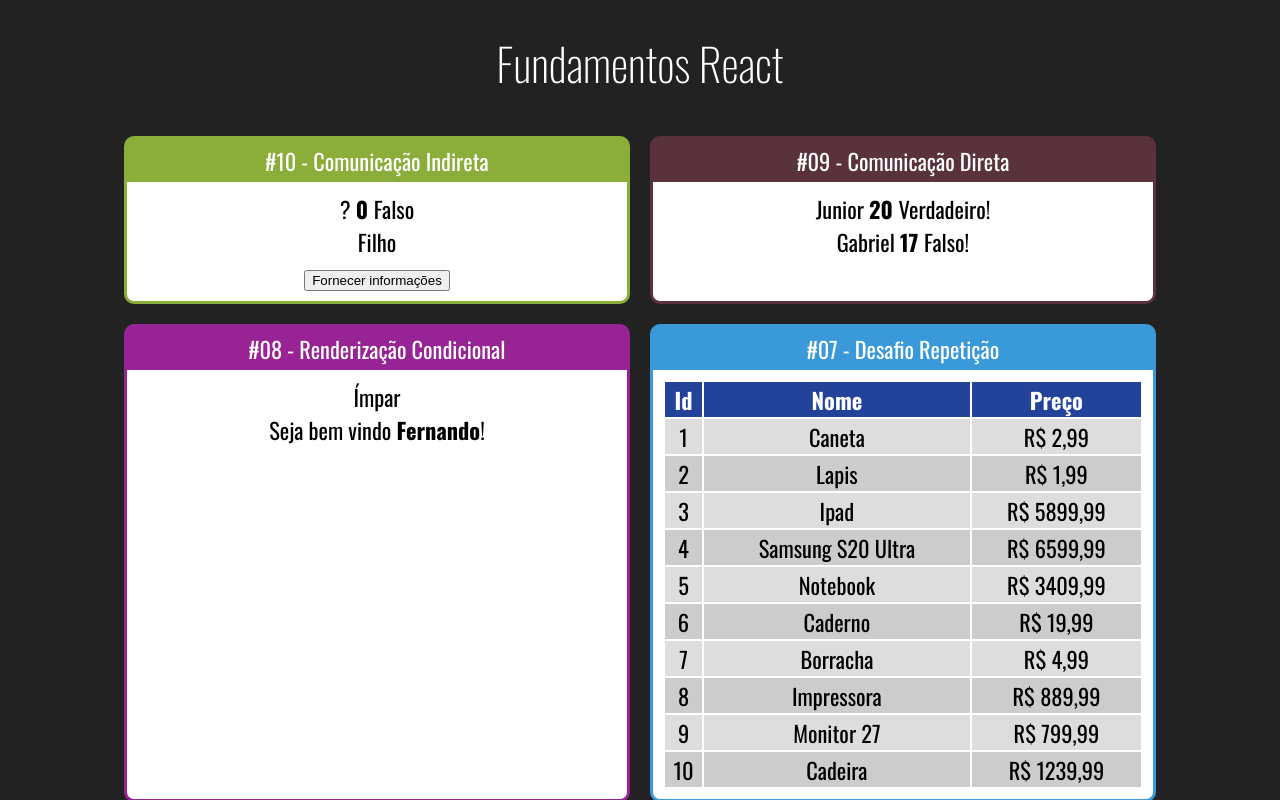
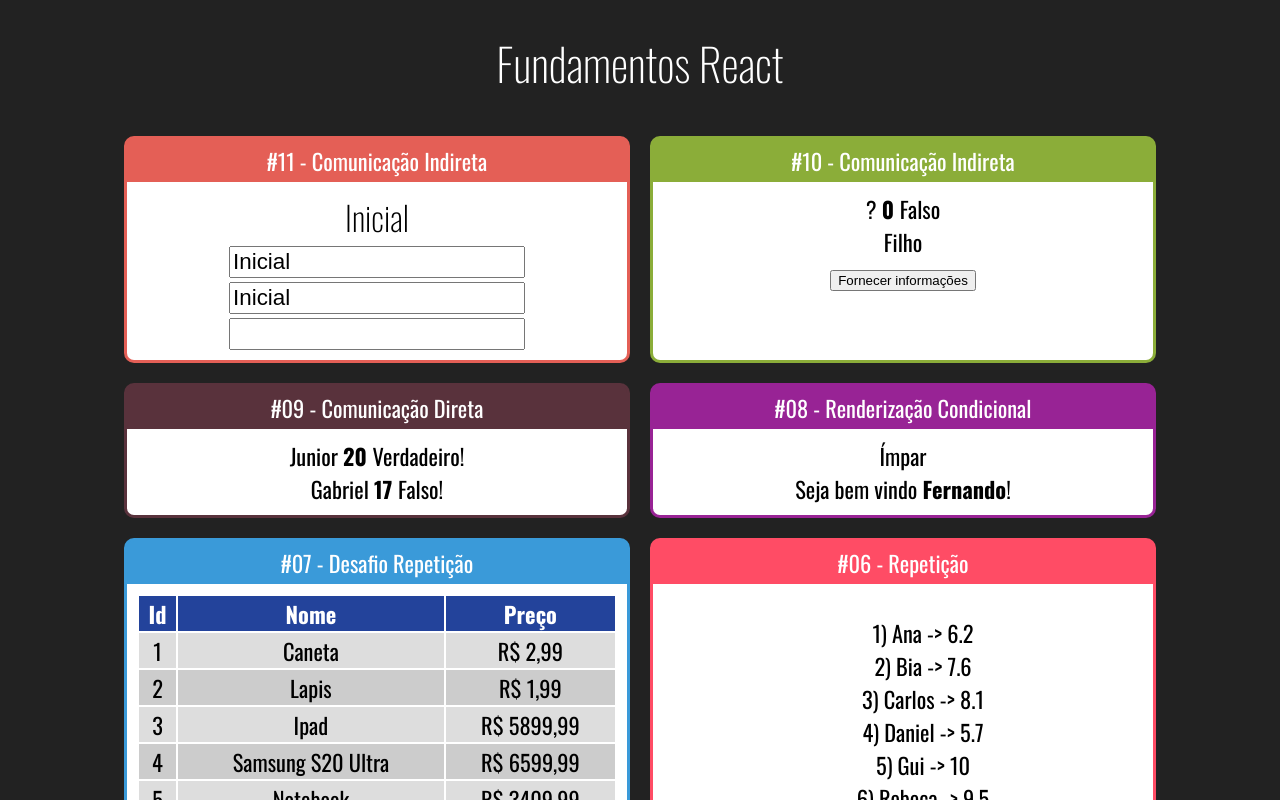
Before and after one commit to israelbulcaotavares/fundamentos-react, a React (Create React App) app: page / in a window 1280 px wide. Shown: the top 800 px of the page. Built offline with nearby package versions, Linux system fonts and the light colour scheme.

Commit message:
Componente Controlado

```diff
--- a/src/App.jsx
+++ b/src/App.jsx
@@ -16,8 +16,7 @@ import ParOuImpar from "./components/condicional/ParOuImpar";
 import UsuarioInfo from "./components/condicional/UsuarioInfo";
 
 import IndiretaPai from "./components/comunicacao/IndiretaPai";
-
-
+import Input from "./components/formulario/Input";
 
 export default () => {
   return (
@@ -25,23 +24,26 @@ export default () => {
       <h1>Fundamentos React</h1>
 
       <div className="Cards">
+        <Card titulo="#11 - Comunicação Indireta" color="#E45F56">
+          <Input />
+        </Card>
         <Card titulo="#10 - Comunicação Indireta" color="#8BAD39">
-          <IndiretaPai/>
+          <IndiretaPai />
         </Card>
         <Card titulo="#09 - Comunicação Direta" color="#59323C">
-          <DiretaPai/>
+          <DiretaPai />
         </Card>
         <Card titulo="#08 - Renderização Condicional" color="#982395">
           <ParOuImpar numero={21} />
-          <UsuarioInfo usuario={{ nome: 'Fernando' }} />
-{/*           <UsuarioInfo usuario={{ }} />
+          <UsuarioInfo usuario={{ nome: "Fernando" }} />
+          {/*           <UsuarioInfo usuario={{ }} />
           <UsuarioInfo /> */}
         </Card>
         <Card titulo="#07 - Desafio Repetição" color="#3A9AD9">
-          <TabelaProdutos/>
+          <TabelaProdutos />
         </Card>
         <Card titulo="#06 - Repetição" color="#FF4C65">
-          <ListaAlunos/>
+          <ListaAlunos />
         </Card>
         <Card titulo="#05 - Componente com Filhos" color="#00C8F8">
           <Familia sobrenome="Silva">
--- a/src/components/comunicacao/IndiretaPai.jsx
+++ b/src/components/comunicacao/IndiretaPai.jsx
@@ -2,7 +2,7 @@ import React, { useState } from "react";
 import IndiretaFilho from "./IndiretaFilho";
 
 export default (props) => {
-  const [a, b] = [1, 2];
+
   const [nome, setNome] = useState("?");
   const [idade, setIdade] = useState(0);
   const [nerd, setNerd] = useState(false)
--- /dev/null
+++ b/src/components/formulario/Input.css
@@ -0,0 +1,3 @@
+.Input input {
+    font-size: 1.4rem;
+}
--- /dev/null
+++ b/src/components/formulario/Input.jsx
@@ -0,0 +1,25 @@
+import React, { useState } from "react";
+import './Input.css'
+
+export default props => {
+
+    const [ valor, setValor ] = useState('Inicial')
+
+    function quandoMudar(e) {
+        //console.log(e.target.value)
+        setValor(e.target.value)
+    }
+
+    return (
+        <div className="Input">
+            <h2>{valor}</h2>
+            <div style={{
+                display: 'flex', /* para ficar embaixo do outro */
+                flexDirection: 'column' /* para ficar embaixo do outro */
+            }}></div>
+            <input value={valor} onChange={quandoMudar}  /> {/* Componente controlado */}
+            <input value={valor} readOnly  /> {/* Componente NÃO controlado */}
+            <input value={undefined}  /> {/* componente com nenhuma vinculação ao estado */}
+        </div>
+    )
+}
```
